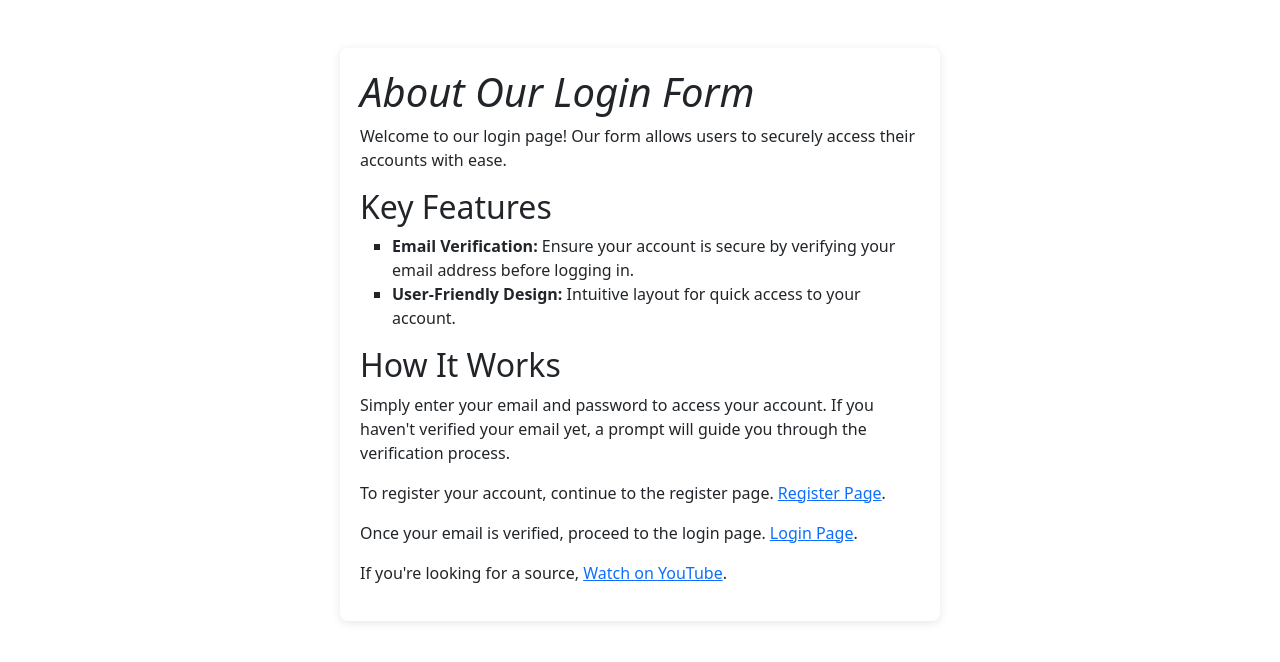
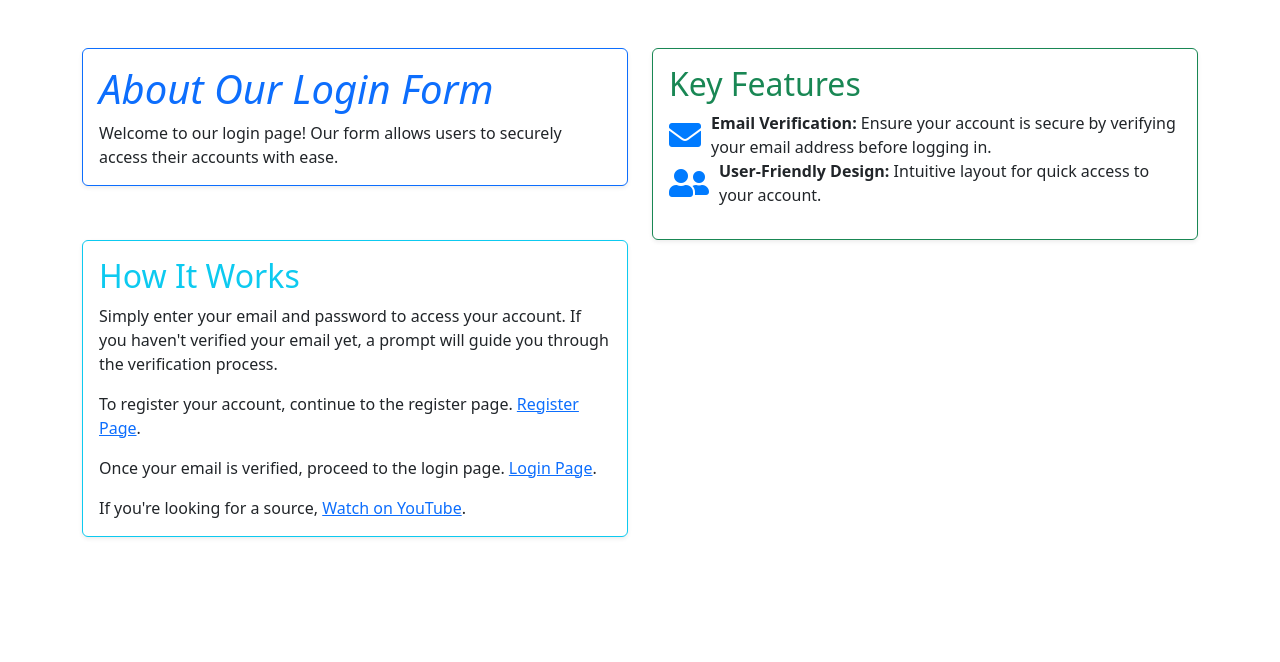
Before and after one commit to Alfred3002/Login_Form, a PHP site: page /AlfredOrapaIS21/about.php in a window 1280 px wide. Shown: the part 56-718 px from the top of the page. Run offline with PHP 8.4, Linux system fonts and the light colour scheme.

Commit message:
update nasad tahay

```diff
--- a/about.php
+++ b/about.php
@@ -3,68 +3,74 @@ $page_title = "Home Page";
 include('includes/header.php');
 ?>
 
-<!DOCTYPE html>
-<html lang="en">
 <head>
-    <meta charset="UTF-8">
-    <meta name="viewport" content="width=device-width, initial-scale=1.0">
-    <title>About Login Form</title>
-    <!-- Bootstrap CSS -->
-    <link href="https://stackpath.bootstrapcdn.com/bootstrap/5.1.3/css/bootstrap.min.css" rel="stylesheet">
+    <link href="https://stackpath.bootstrapcdn.com/bootstrap/4.5.2/css/bootstrap.min.css" rel="stylesheet">
+    <link rel="stylesheet" href="https://cdnjs.cloudflare.com/ajax/libs/font-awesome/5.15.3/css/all.min.css">
+    <title>Login Form Features</title>
     <style>
-        body {
-            background-color: #D3D3D3;
+        .card {
+            transition: transform 0.3s;
         }
-
-        .content {
-            background-color: white;
-            padding: 20px;
-            border-radius: 8px;
-            box-shadow: 0 2px 10px rgba(0, 0, 0, 0.1);
-            max-width: 600px;
-            margin: auto;
+        .card:hover {
+            transform: scale(1.05);
         }
-
-        h1, h2 {
-            color: #333;
-        }
-
-        ul {
-            list-style-type: square;
-            padding-left: 20px;
+        .feature-icon {
+            font-size: 2em;
+            margin-right: 10px;
+            color: #007bff;
         }
     </style>
-</head>
 </head>
 <body>
     <?php include('includes/navbar.php'); ?>
 
-    <div class="container my-5">
-        <div class="content">
-            <h1><i>About Our Login Form</i></h1>
-            <p>Welcome to our login page! Our form allows users to securely access their accounts with ease.</p>
-
-            <h2>Key Features</h2>
-            <ul>
-                <li><strong>Email Verification:</strong> Ensure your account is secure by verifying your email address before logging in.</li>
-                <li><strong>User-Friendly Design:</strong> Intuitive layout for quick access to your account.</li>
-            </ul>
-
-            <h2>How It Works</h2>
-            <p>Simply enter your email and password to access your account. If you haven't verified your email yet, a prompt will guide you through the verification process.</p>
-
-            <p>To register your account, continue to the register page. <a href="register.php">Register Page</a>.</p>
-            <p>Once your email is verified, proceed to the login page. <a href="login.php">Login Page</a>.</p>
-            <p>If you're looking for a source, <a href="https://youtu.be/mKEQ7TJldN8?si=6_o8ZKZPLmNskuvL" target="_blank">Watch on YouTube</a>.</p>
+<div class="container my-5">
+    <div class="row">
+        <div class="col-sm-6 mb-3 mb-sm-0">
+            <div class="card border-primary shadow-sm">
+                <div class="card-body">
+                    <h1 class="card-title text-primary"><i>About Our Login Form</i></h1>
+                    <p class="card-text">Welcome to our login page! Our form allows users to securely access their accounts with ease.</p>
+                </div>
+            </div>
+        </div>
+        <div class="col-sm-6 mb-3 mb-sm-0">
+            <div class="card border-success shadow-sm">
+                <div class="card-body">
+                    <h2 class="card-title text-success">Key Features</h2>
+                    <ul class="list-unstyled">
+                        <li class="d-flex align-items-center">
+                            <i class="fas fa-envelope feature-icon"></i>
+                            <span><strong>Email Verification:</strong> Ensure your account is secure by verifying your email address before logging in.</span>
+                        </li>
+                        <li class="d-flex align-items-center">
+                            <i class="fas fa-user-friends feature-icon"></i>
+                            <span><strong>User-Friendly Design:</strong> Intuitive layout for quick access to your account.</span>
+                        </li>
+                    </ul>
+                </div>
+            </div>
+        </div>
+        <div class="col-sm-6">
+            <div class="card border-info shadow-sm">
+                <div class="card-body">
+                    <h2 class="card-title text-info">How It Works</h2>
+                    <p class="card-text">Simply enter your email and password to access your account. If you haven't verified your email yet, a prompt will guide you through the verification process.</p>
+                    <p class="card-text">To register your account, continue to the register page. <a href="register.php">Register Page</a>.</p>
+                    <p class="card-text">Once your email is verified, proceed to the login page. <a href="login.php">Login Page</a>.</p>
+                    <p class="card-text">If you're looking for a source, <a href="https://youtu.be/mKEQ7TJldN8?si=6_o8ZKZPLmNskuvL" target="_blank">Watch on YouTube</a>.</p>
+                </div>
+            </div>
         </div>
     </div>
+</div>
 
-    <!-- Bootstrap JS (Optional) -->
-    <script src="https://cdn.jsdelivr.net/npm/@popperjs/core@2.9.2/dist/umd/popper.min.js"></script>
-    <script src="https://stackpath.bootstrapcdn.com/bootstrap/5.1.3/js/bootstrap.min.js"></script>
+<script src="https://code.jquery.com/jquery-3.5.1.slim.min.js"></script>
+<script src="https://cdn.jsdelivr.net/npm/@popperjs/core@2.9.3/dist/umd/popper.min.js"></script>
+<script src="https://stackpath.bootstrapcdn.com/bootstrap/4.5.2/js/bootstrap.min.js"></script>
+</body>
 
-</body>
-</html>
+
 
 <?php
 include('includes/footer.php');
--- a/code.php
+++ b/code.php
@@ -19,7 +19,7 @@ require 'vendor/autoload.php';
 
         $mail->Host       = "smtp.gmail.com"; //Set the SMTP server to send through
         $mail->Username   = "shinayang41@gmail.com";  //SMTP username
-        $mail->Password   = "evygxuefcflxstti"; //SMTP password
+        $mail->Password   = "hxtcizoegderexjk"; //SMTP password
 
         $mail->SMTPSecure = "ssl"; //Enable implicit TLS encryption
         $mail->Port       = 465;  //TCP port to connect to; use 587 if you have set `SMTPSecure = PHPMailer::ENCRYPTION_STARTTLS`
--- a/index.php
+++ b/index.php
@@ -18,7 +18,7 @@ include('includes/navbar.php');
         }
     </style>
 
-    < <div class="py-5 bg-light full-height"> <!--serves as a container with padding and a light background, filling the entire viewport height. -->
+    <div class="py-5 bg-light full-height">
         <div class="container">
             <div class="row justify-content-center">
                 <div class="col-md-8 text-center">
```
Lines whose indentation alone changed are shown as unchanged.
